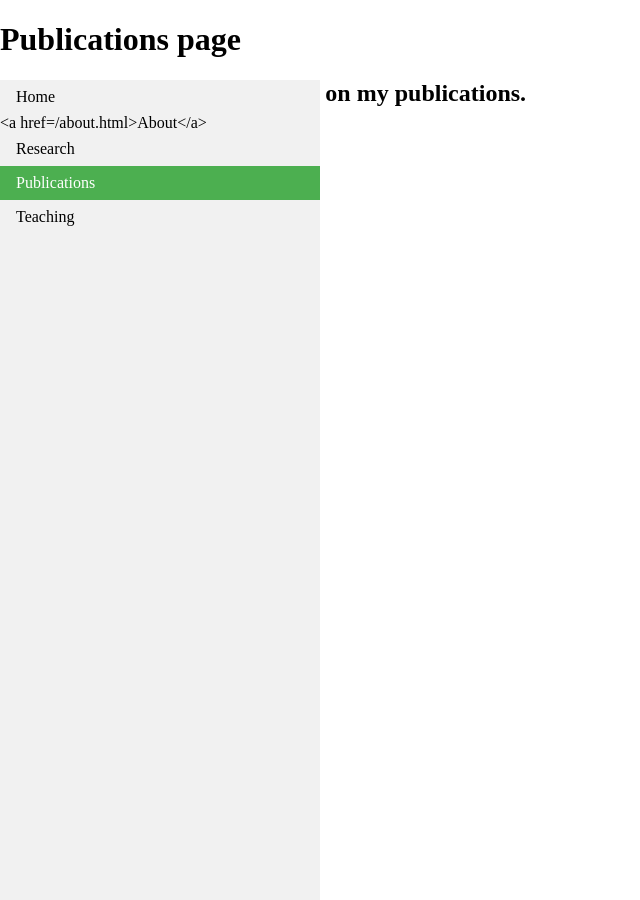
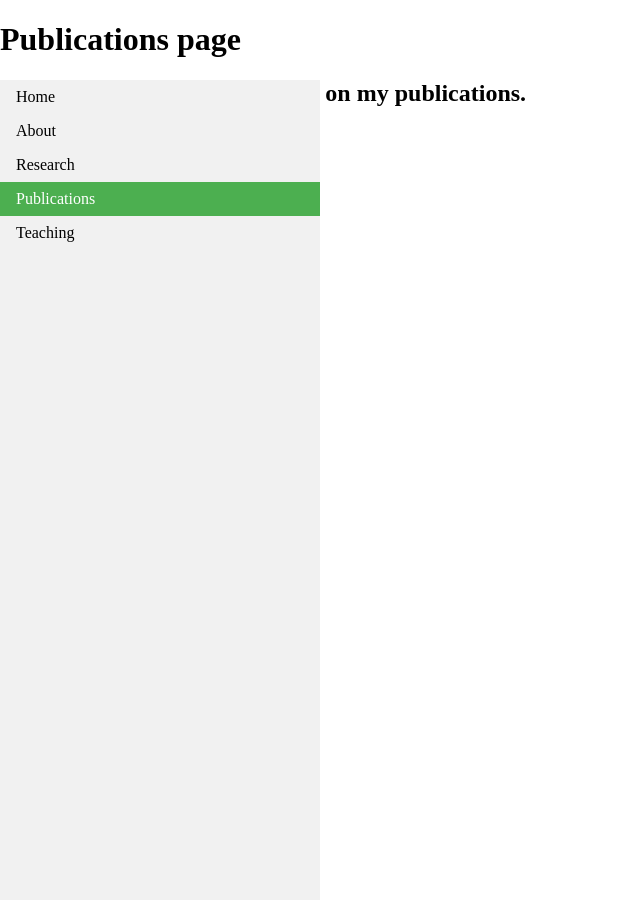
Before and after one commit to tatron/tatron.github.io, a Jekyll site: the page built from publications.md, in a window 1280 px wide. Shown: the whole page, without its empty margins (0-640 px from the left). Built offline with Jekyll 4.4.1, drawn with Linux system fonts in a browser that asks for light colours.

Commit message:
Update publications.md

```diff
--- a/publications.md
+++ b/publications.md
@@ -7,7 +7,7 @@ title: Publications
 <body>
 <ul class="sidenav">
   <li><a href="#home">Home</a></li>
-  <li><a href=/about.html>About</a></li>
+  <li><a href="/about.html">About</a></li>
   <li><a href="/research.html">Research</a></li>
   <li><a class="active" href="/publications.html">Publications</a></li>
   <li><a href="/teaching.html">Teaching</a></li>
```
